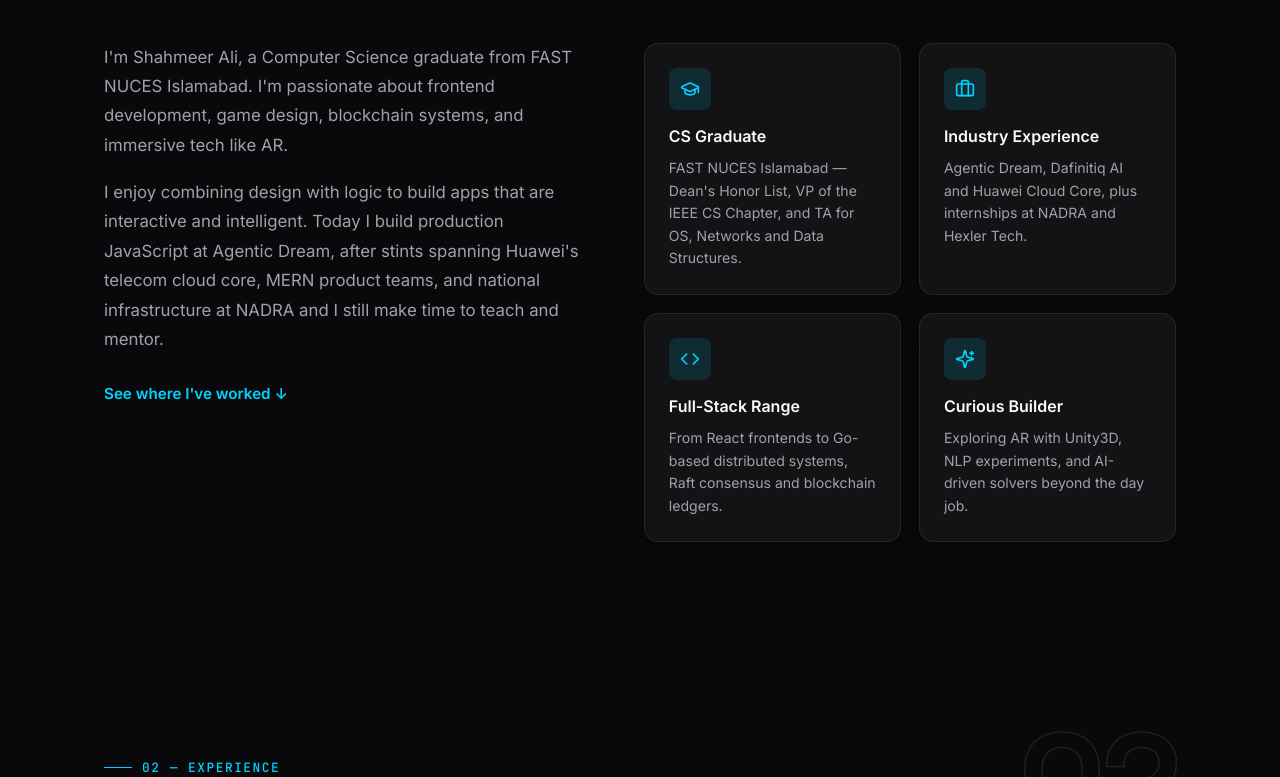
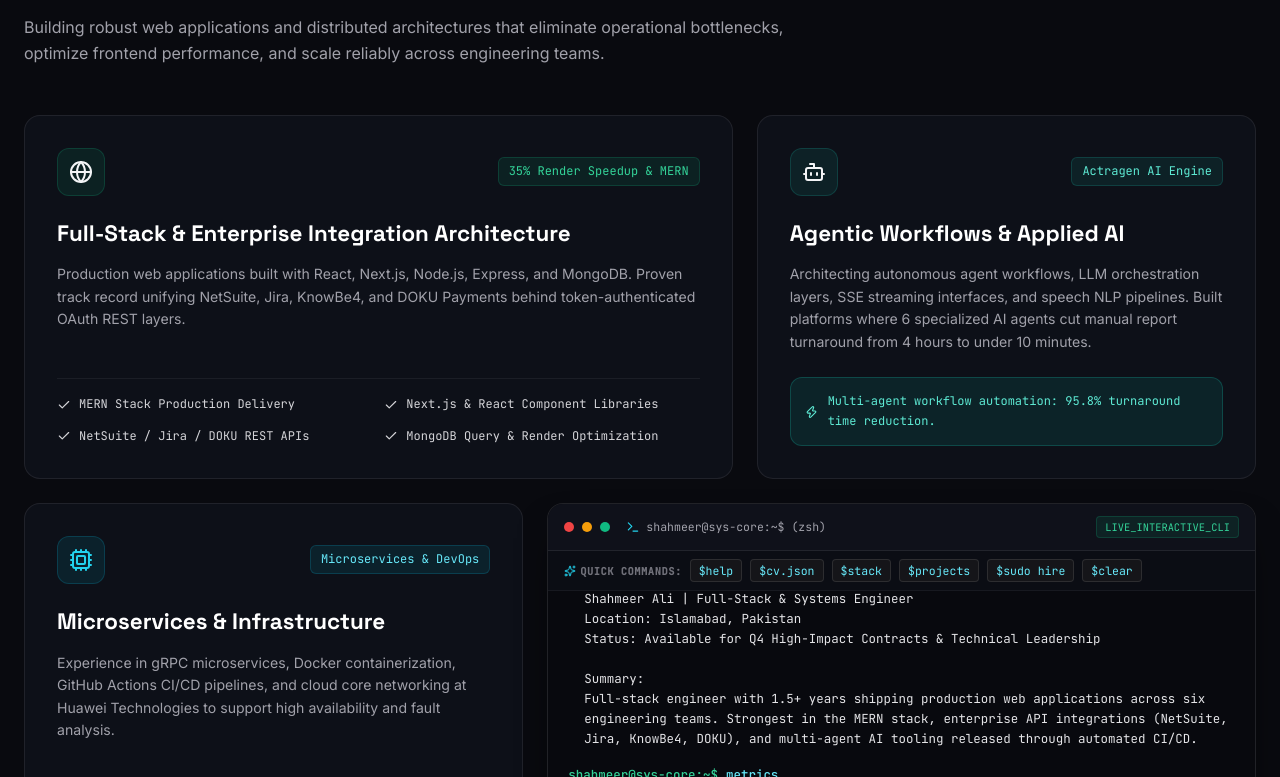
Before and after one commit to ShahmeerAli1504/Portfolio, a React (Create React App) app: page / in a window 1280 px wide. Shown: the part 1363-2140 px from the top of the page. Built offline with nearby package versions, Linux system fonts and the light colour scheme.

Commit message:
style(theme): synchronize global design tokens with shahmeer-portfolio dark theme

```diff
--- a/package.json
+++ b/package.json
@@ -4,11 +4,14 @@
   "private": true,
   "dependencies": {
     "@emailjs/browser": "^4.4.1",
+    "@tailwindcss/postcss": "^4.3.3",
     "@testing-library/dom": "^10.4.0",
     "@testing-library/jest-dom": "^6.6.3",
     "@testing-library/react": "^16.3.0",
     "@testing-library/user-event": "^13.5.0",
     "@vercel/analytics": "^1.5.0",
+    "framer-motion": "^13.2.0",
+    "lucide-react": "^1.44.0",
     "react": "^19.1.0",
     "react-dom": "^19.1.0",
     "react-particles": "^2.12.2",
--- /dev/null
+++ b/postcss.config.js
@@ -0,0 +1,5 @@
+module.exports = {
+  plugins: {
+    '@tailwindcss/postcss': {},
+  },
+};
--- a/src/App.js
+++ b/src/App.js
@@ -4,6 +4,7 @@
 import Background from './components/Background';
 import Navbar from './components/Navbar';
 import Hero from './components/Hero';
+import BentoGrid from './components/BentoGrid';
 import About from './components/About';
 import Experience from './components/Experience';
 import Projects from './components/Projects';
@@ -16,18 +17,14 @@
 
 function App() {
   useEffect(() => {
-    document.title = 'Shahmeer Ali | Software Engineer';
-    // Apply the saved theme before the Navbar mounts.
-    // classList (not className=) so other body classes survive.
+    document.title = 'Shahmeer Ali | Full-Stack & Systems Engineer';
     const saved = localStorage.getItem('theme');
     document.body.classList.toggle('light', saved === 'light');
     document.body.classList.toggle('dark', saved !== 'light');
   }, []);
 
-  // No blocking loader — the page paints immediately and the staggered
-  // navbar/hero entrance provides the load choreography (better LCP).
   useReveal([]);
-  useMagnetic('.btn');
+  useMagnetic('.sp-btn, .btn');
   useScrollSkew(1);
 
   return (
@@ -37,6 +34,7 @@
       <Navbar />
       <main>
         <Hero />
+        <BentoGrid />
         <About />
         <Experience />
         <Projects />
--- a/src/index.css
+++ b/src/index.css
@@ -2,26 +2,26 @@
    Design tokens — dark-first, light override
    ============================================ */
 :root {
-  /* Color */
-  --bg: #09090b;
-  --bg-soft: #0e0e11;
-  --surface: #131316;
-  --surface-2: #1a1a1f;
-  --text: #fafafa;
-  --text-muted: #a1a1aa;
-  --text-faint: #8b8b95;
+  /* Color — shahmeer-portfolio theme */
+  --bg: #090A0F;
+  --bg-soft: #0D0F17;
+  --surface: #0F111A;
+  --surface-2: #161A27;
+  --text: #F3F4F6;
+  --text-muted: #9CA3AF;
+  --text-faint: #6B7280;
   --border: rgba(255, 255, 255, 0.08);
   --border-strong: rgba(255, 255, 255, 0.16);
-  --accent: #00d4ff;
-  --accent-strong: #22d3ee;
-  --accent-2: #a78bfa;
-  --accent-soft: rgba(0, 212, 255, 0.12);
-  --gradient: linear-gradient(135deg, #00d4ff 0%, #8b5cf6 100%);
-  --success: #4ade80;
+  --accent: #22d3ee;
+  --accent-strong: #06b6d4;
+  --accent-2: #10b981;
+  --accent-soft: rgba(6, 182, 212, 0.12);
+  --gradient: linear-gradient(135deg, #06b6d4 0%, #10b981 100%);
+  --success: #34d399;
   --danger: #f87171;
-  --glow: rgba(0, 212, 255, 0.25);
+  --glow: rgba(6, 182, 212, 0.25);
   --scrim: rgba(0, 0, 0, 0.65);
-  --nav-bg: rgba(9, 9, 11, 0.72);
+  --nav-bg: rgba(9, 10, 15, 0.9);
   --on-gradient: #04121a;
 
   /* Type */
```
Also changed, not shown: 1 other file (tests, documents, lock files or other folders).
